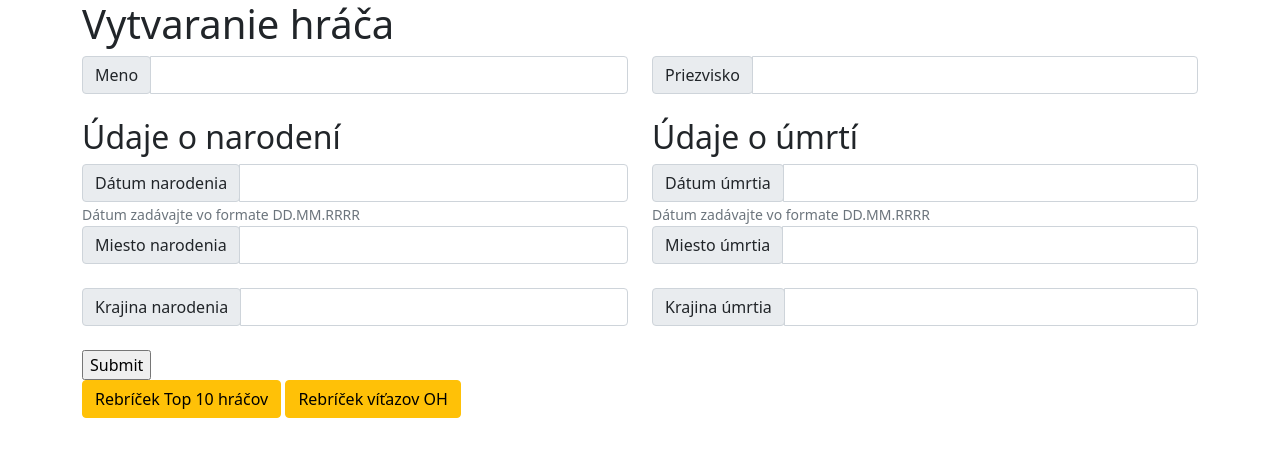
After one commit to pribula329/Webtech2-Zadanie02, a PHP site: page /vytvorHraca.php in a window 1280 px wide. The commit adds this page. Shown: the top 457 px of the page. Run offline with PHP 8.4, Linux system fonts and the light colour scheme.

Commit message:
update 2

```diff
--- a/css/dizajn.css
+++ b/css/dizajn.css
@@ -1,5 +1,11 @@
 .tabulka{
     height: 450px;
+    overflow-y: auto;
+    background-color: white;
+
+}
+.tabulkaDetail{
+    height: 300px;
     overflow-y: auto;
     background-color: white;
 
@@ -12,3 +18,14 @@ th{
 header{
     text-align: center;
 }
+
+.kurzor{
+    cursor: pointer;
+}
+
+.form-control{
+    float: none;
+}
+.upozornenie{
+    color: red;
+}
--- a/index.php
+++ b/index.php
@@ -36,8 +36,10 @@
 
 
     </section>
+    <br>
     <button onclick="window.location='top10.php'" class="btn btn-warning">Rebríček Top 10 hráčov</button>
-
+    <a class="btn btn-success" href="vytvorHraca.php" role="button">Vytvorenie hráča</a>
+    <a class="btn btn-success" href="vytvorUmiestnenie.php" role="button">Vytvorenie umiestnenia</a>
 </main>
 <script src="https://ajax.googleapis.com/ajax/libs/jquery/3.5.1/jquery.min.js"></script>
 <script src="js/jquery-3.5.1.min.js"></script>
--- /dev/null
+++ b/vytvorHraca.php
@@ -0,0 +1,129 @@
+<!DOCTYPE html>
+<html lang="sk">
+<head>
+    <meta charset="UTF-8">
+    <title>Zadanie 1</title>
+    <link href="https://cdn.jsdelivr.net/npm/bootstrap@5.0.0-beta2/dist/css/bootstrap.min.css" rel="stylesheet"
+          integrity="sha384-BmbxuPwQa2lc/FVzBcNJ7UAyJxM6wuqIj61tLrc4wSX0szH/Ev+nYRRuWlolflfl" crossorigin="anonymous">
+    <link rel="stylesheet" href="css/dizajn.css">
+
+</head>
+<body class="container">
+<?php
+
+if (isset($_POST["meno"])){
+    postMetoda();
+}
+?>
+<h1>Vytvaranie hráča</h1>
+<form action="vytvorHraca.php" method="post">
+    <div class="row">
+        <div id="lavaStrana" class="col-md-6">
+            <div class="input-group">
+                <div class="input-group-prepend">
+                    <span class="input-group-text">Meno</span>
+                </div>
+                <input required type="text" id="meno" class="form-control" name="meno" value="<?php echo isset($update["name"])? $update["name"] : null; ?>">
+            </div>
+            <br>
+            <h2>Údaje o narodení</h2>
+            <div class="input-group">
+                <div class="input-group-prepend">
+                    <span class="input-group-text">Dátum narodenia</span>
+                </div>
+                <input required type="text" id="datum" class="form-control" name="DN" value="<?php echo isset($update["birth_day"])? $update["birth_day"] : null; ?>">
+
+            </div>
+            <small  class="form-text text-muted">Dátum zadávajte vo formate DD.MM.RRRR</small>
+            <br>
+            <div class="input-group">
+                <div class="input-group-prepend">
+                    <span class="input-group-text">Miesto narodenia</span>
+                </div>
+                <input required type="text" id="miestoN" class="form-control" name="MN" value="<?php echo isset($update["birth_place"])? $update["birth_place"] : null; ?>">
+            </div>
+            <br>
+            <div class="input-group">
+                <div class="input-group-prepend">
+                    <span class="input-group-text">Krajina narodenia</span>
+                </div>
+                <input required type="text" id="krajinaN" class="form-control" name="KN" value="<?php echo isset($update["birth_country"])? $update["birth_country"] : null; ?>">
+            </div>
+            <br>
+
+        </div>
+
+        <div id="pravaStrana" class="col-md-6">
+            <div class="input-group">
+                <div class="input-group-prepend">
+                    <span class="input-group-text">Priezvisko</span>
+                </div>
+                <input required type="text" id="priezvisko" class="form-control" name="priezvisko" value="<?php echo isset($update["surname"])? $update["surname"] : null; ?>">
+            </div>
+            <br>
+            <h2>Údaje o úmrtí</h2>
+            <div class="input-group">
+                <div class="input-group-prepend">
+                    <span class="input-group-text">Dátum úmrtia</span>
+                </div>
+                <input  type="text" id="datumU" class="form-control" name="DU" value="<?php echo isset($update["death_day"])? $update["death_day"] : null; ?>">
+
+            </div>
+            <small  class="form-text text-muted">Dátum zadávajte vo formate DD.MM.RRRR</small>
+            <br>
+            <div class="input-group">
+                <div class="input-group-prepend">
+                    <span class="input-group-text">Miesto úmrtia</span>
+                </div>
+                <input  type="text" id="miestoU" class="form-control" name="MU" value="<?php echo isset($update["death_place"])? $update["death_place"] : null; ?>">
+            </div>
+            <br>
+            <div class="input-group">
+                <div class="input-group-prepend">
+                    <span class="input-group-text">Krajina úmrtia</span>
+                </div>
+                <input  type="text" id="krajinaU" class="form-control" name="KU" value="<?php echo isset($update["death_country"])? $update["death_country"] : null; ?>">
+            </div>
+            <br>
+        </div>
+
+    </div>
+
+
+    <input type="submit" value="Submit">
+</form>
+<button onclick="window.location='top10.php'" class="btn btn-warning">Rebríček Top 10 hráčov</button>
+<button onclick="window.location='index.php'" class="btn btn-warning">Rebríček víťazov OH</button>
+</body>
+</html>
+
+<?php
+
+function postMetoda(){
+
+    $conn = loginMetoda();
+    $stm = $conn->prepare("INSERT INTO person (name, surname, birth_day, birth_place, birth_country,
+                                    death_day, death_place, death_country) VALUES (?,?,?,?,?,?,?,?)");
+    $stm->bindValue(1,$_POST["meno"]);
+    $stm->bindValue(2, $_POST["priezvisko"]);
+    $stm->bindValue(3, $_POST["DN"]);
+    $stm->bindValue(4, $_POST["MN"]);
+    $stm->bindValue(5, $_POST["KN"]);
+    $stm->bindValue(6, $_POST["DU"]);
+    $stm->bindValue(7, $_POST["MU"]);
+    $stm->bindValue(8, $_POST["KU"]);
+    $stm->execute();
+
+    $idPridaneho = $conn->lastInsertId();
+
+   header('Location:'.'detailHrac.php?hrac='.$idPridaneho);
+}
+
+function loginMetoda()
+{
+    include_once("login.php");
+    $conn = pokusLogin();
+    return $conn;
+}
+
+?>
```
Also changed, not shown: detailHrac.php (+17 -7 lines), generovanieTabulky.php (+5 -3 lines), top10.php (+8 -3 lines), update.php (added, +159 -0 lines), vytvorUmiestnenie.php (added, +118 -0 lines).
